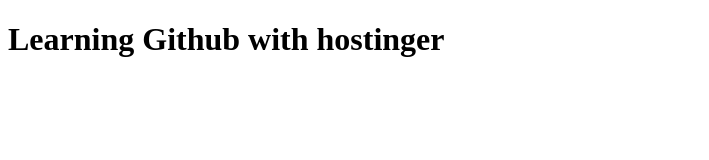
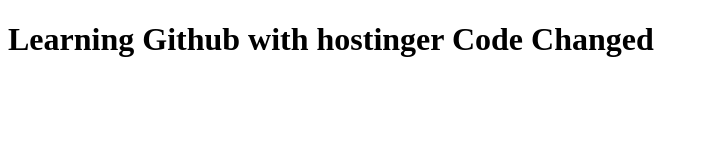
Before and after one commit to jslubana78/test, a plain HTML site: page index.html in a window 1280 px wide. Shown: the whole page, without its empty margins (0-709 px from the left). Drawn offline with Linux system fonts and the light colour scheme.

Commit message:
commit 2

```diff
--- a/index.html
+++ b/index.html
@@ -6,6 +6,6 @@
     <title>Index.html</title>
   </head>
   <body>
-    <h1>Learning Github with hostinger</h1>
+    <h1>Learning Github with hostinger Code Changed</h1>
   </body>
 </html>
```
